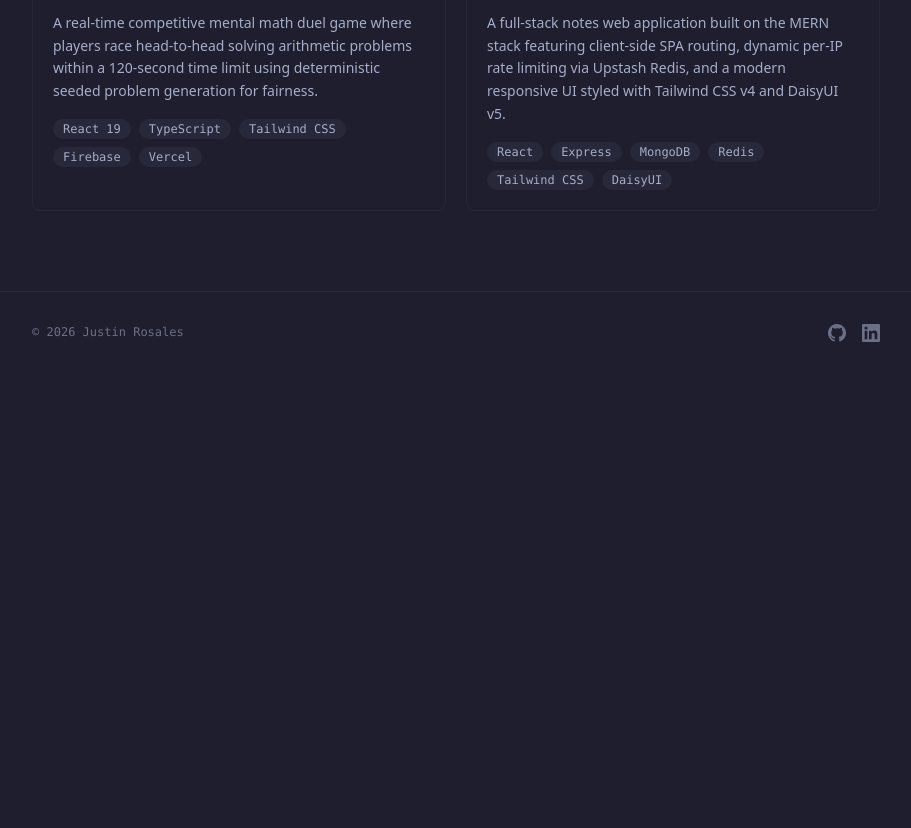
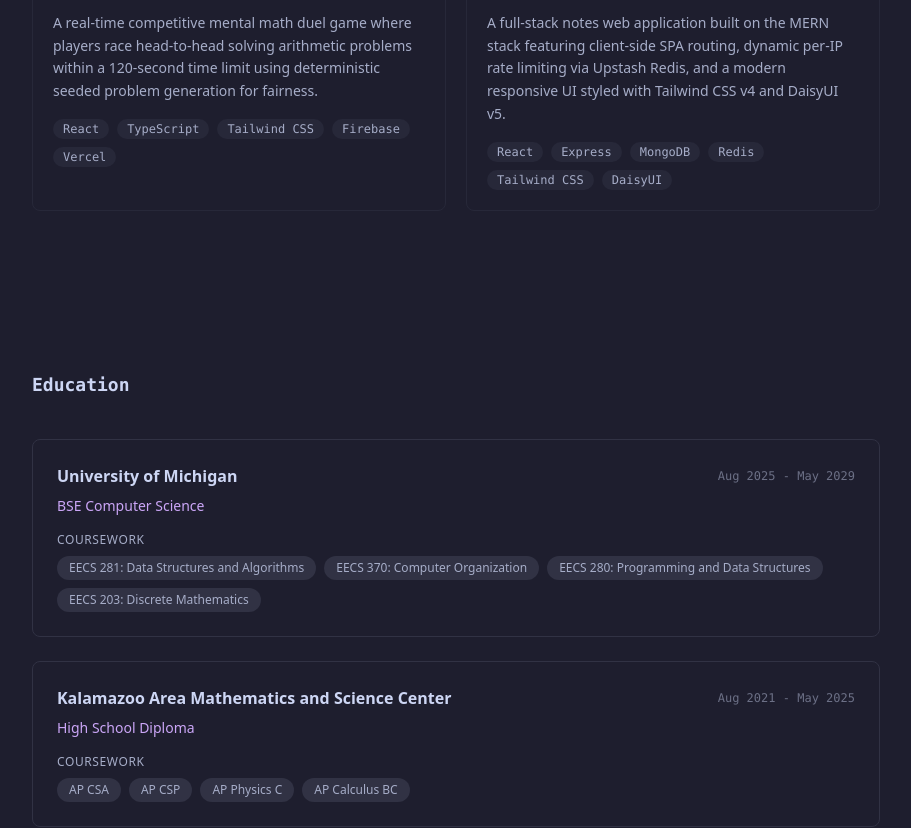
Before and after one commit to justinr25/portfolio-website, a Next.js app: page / in a window 1280 px wide. Shown: the part 1609-2437 px from the top of the page, without its empty margins (184-1095 px from the left). Before the commit the page ends 1983 px from the top, so only its background shows below. Built offline with nearby package versions, Linux system fonts and the light colour scheme.

Commit message:
Add education section, add/fix links

```diff
--- a/src/app/page.tsx
+++ b/src/app/page.tsx
@@ -3,6 +3,7 @@ import { Footer } from "@/components/layout/Footer";
 import { Hero } from "@/components/sections/Hero";
 import { Experience } from "@/components/sections/Experience";
 import { Projects } from "@/components/sections/Projects";
+import { Education } from "@/components/sections/Education";
 
 export default function Home() {
   return (
@@ -12,6 +13,7 @@ export default function Home() {
         <Hero />
         <Experience />
         <Projects />
+        <Education />
       </main>
       <Footer />
     </>
--- a/src/components/layout/Navbar.tsx
+++ b/src/components/layout/Navbar.tsx
@@ -6,6 +6,7 @@ const navLinks = [
   { label: "About", href: "#about" },
   { label: "Experience", href: "#experience" },
   { label: "Projects", href: "#projects" },
+  { label: "Education", href: "#education" },
 ];
 
 export function Navbar() {
--- /dev/null
+++ b/src/components/sections/Education.tsx
@@ -0,0 +1,51 @@
+import { education } from "@/data/portfolio";
+
+export function Education() {
+    return (
+        <section id="education" className="py-20">
+            <h2 className="mb-10 font-mono text-lg font-semibold text-text">
+                Education
+            </h2>
+
+            <div className="space-y-6">
+                {education.map((edu) => (
+                    <div
+                        key={edu.id}
+                        className="flex flex-col gap-2 rounded-lg border border-surface bg-base p-6 transition-colors hover:border-overlay"
+                    >
+                        <div className="flex flex-col sm:flex-row sm:items-center sm:justify-between">
+                            <h3 className="font-semibold text-text">
+                                {edu.school}
+                            </h3>
+                            <span className="font-mono text-xs text-overlay">
+                                {edu.dateRange}
+                            </span>
+                        </div>
+
+                        {edu.degree && (
+                            <p className="text-sm text-mauve">{edu.degree}</p>
+                        )}
+
+                        {edu.coursework && edu.coursework.length > 0 && (
+                            <div className="mt-2">
+                                <p className="mb-2 text-xs font-medium text-subtext uppercase tracking-wider">
+                                    Coursework
+                                </p>
+                                <div className="flex flex-wrap gap-2">
+                                    {edu.coursework.map((course) => (
+                                        <span
+                                            key={course}
+                                            className="rounded-full bg-surface px-3 py-1 text-xs text-subtext transition-colors hover:text-text"
+                                        >
+                                            {course}
+                                        </span>
+                                    ))}
+                                </div>
+                            </div>
+                        )}
+                    </div>
+                ))}
+            </div>
+        </section>
+    );
+}
--- a/src/data/portfolio.ts
+++ b/src/data/portfolio.ts
@@ -3,6 +3,7 @@ import type {
     Experience,
     Project,
     SkillGroup,
+    Education,
 } from "@/types/portfolio";
 
 export const profile: Profile = {
@@ -21,7 +22,7 @@ export const profile: Profile = {
         },
         {
             label: "LinkedIn",
-            url: "https://linkedin.com/in/justinrosales",
+            url: "https://linkedin.com/in/justin-rosales",
             icon: "linkedin",
         },
     ],
@@ -61,13 +62,7 @@ export const projects: Project[] = [
         name: "ReLeet",
         description:
             "A universal web and mobile app for technical interview prep using pattern-based spaced repetition. Integrates Gemini AI to grade dictated problem-solving competency and SM-2 math scheduling to serve unseen LeetCode problems by algorithmic pattern.",
-        techStack: [
-            "React Native",
-            "Expo",
-            "TypeScript",
-            "Supabase",
-            "Gemini API",
-        ],
+        techStack: ["React Native", "Expo", "TypeScript", "Supabase", "Gemini"],
         links: {},
     },
     {
@@ -78,6 +73,7 @@ export const projects: Project[] = [
         techStack: ["Python", "Flask", "Auth0", "OpenCV", "PyTorch", "SQLite"],
         links: {
             devpost: "https://devpost.com/software/splitr-vbt924",
+            github: "https://github.com/justinr25/Splitr",
         },
     },
     {
@@ -86,7 +82,7 @@ export const projects: Project[] = [
         description:
             "A real-time competitive mental math duel game where players race head-to-head solving arithmetic problems within a 120-second time limit using deterministic seeded problem generation for fairness.",
         techStack: [
-            "React 19",
+            "React",
             "TypeScript",
             "Tailwind CSS",
             "Firebase",
@@ -161,3 +157,27 @@ export const skillGroups: SkillGroup[] = [
         ],
     },
 ];
+
+export const education: Education[] = [
+    {
+        id: "umich",
+        school: "University of Michigan",
+        degree: "BSE Computer Science",
+        dateRange: "Aug 2025 - May 2029",
+        location: "Ann Arbor, MI",
+        coursework: [
+            "EECS 281: Data Structures and Algorithms",
+            "EECS 370: Computer Organization",
+            "EECS 280: Programming and Data Structures",
+            "EECS 203: Discrete Mathematics",
+        ],
+    },
+    {
+        id: "kamsc",
+        school: "Kalamazoo Area Mathematics and Science Center",
+        degree: "High School Diploma",
+        dateRange: "Aug 2021 - May 2025",
+        location: "Kalamazoo, MI",
+        coursework: ["AP CSA", "AP CSP", "AP Physics C", "AP Calculus BC"],
+    },
+];
```
Also changed, not shown: src/types/portfolio.ts (+9 -0 lines).
